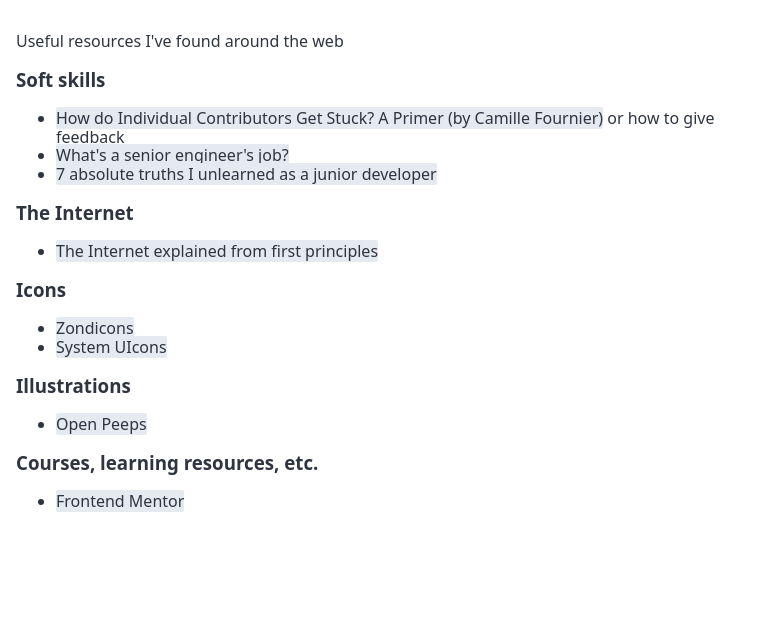
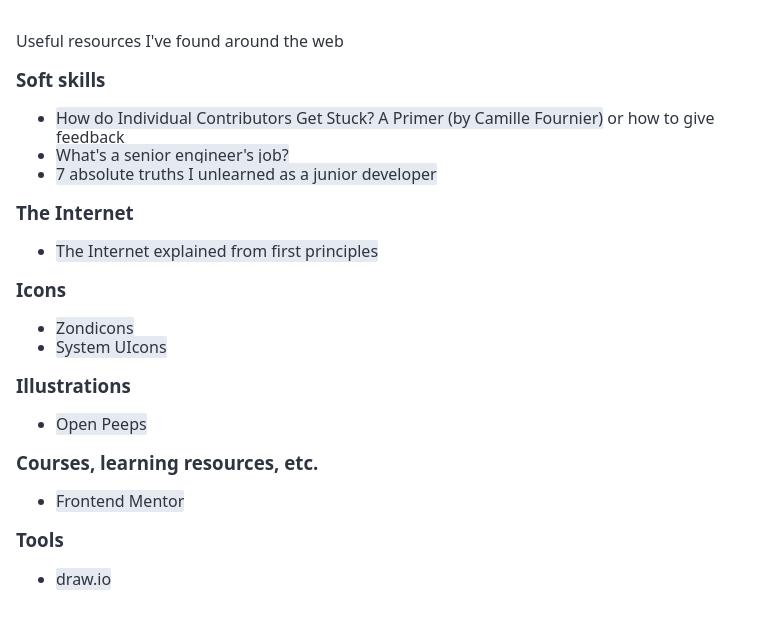
Before and after one commit to eugiellimpin/website, an Eleventy site: page resources.md in a window 1280 px wide. Shown: the whole page, without its empty margins (0-761 px from the left). Built offline with nearby package versions, Linux system fonts and the light colour scheme; Eleventy itself is replaced by a stand-in of ours; files that its build step writes are made by us from their sources.

Commit message:
Add tools section

```diff
--- a/resources.md
+++ b/resources.md
@@ -26,3 +26,7 @@ Useful resources I've found around the web
 ### Courses, learning resources, etc.
 
 - [Frontend Mentor](https://www.frontendmentor.io/)
+
+### Tools
+
+- [draw.io](app.diagrams.net)
```
